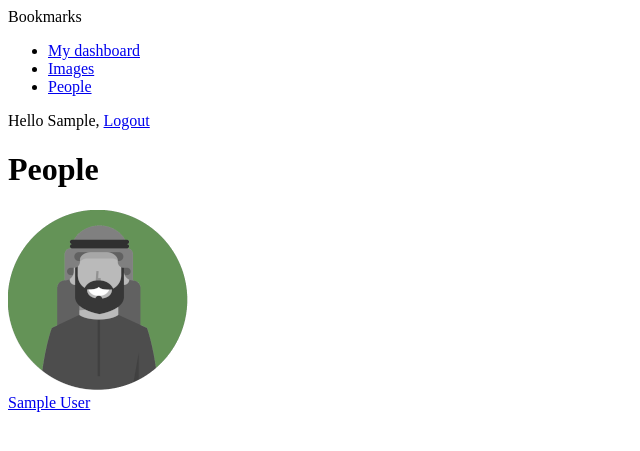
After one commit to aahmedsamy/bookmarks, a Django app: page /account/users/ in a window 1280 px wide. The commit adds this page. Shown: the top 451 px of the page, without its empty margins (0-640 px from the left). Run offline with Django 4.2, Linux system fonts and the light colour scheme; the visitor is signed in with stand-in values (Sample User, id 1); data comes from the database, SQL or seed files in the repository; some libraries are stand-ins or nearby versions.

Commit message:
Building a follow system

```diff
--- /dev/null
+++ b/account/templates/account/user/list.html
@@ -0,0 +1,23 @@
+{% extends "base.html" %}
+{% load static %}
+{% load thumbnail %}
+293
+{% block title %}People{% endblock %}
+{% block content %}
+    <h1>People</h1>
+    <div id="people-list">
+        {% for user in users %}
+            <div class="user">
+                <a href="{{ user.get_absolute_url }}">
+                    <img src="{% if user.profile.photo %}{% thumbnail user.profile.photo 180x180 %}{% else %}
+                        {% static 'images/profile_pic.png' %}{% endif %}">
+                </a>
+                <div class="info">
+                    <a href="{{ user.get_absolute_url }}" class="title">
+                        {{ user.get_full_name }}
+                    </a>
+                </div>
+            </div>
+        {% endfor %}
+    </div>
+{% endblock %}
--- a/account/templates/base.html
+++ b/account/templates/base.html
@@ -1,6 +1,6 @@
 {% load static %}
 <!DOCTYPE html>
-<html>
+<html lang="en">
 <head>
     <title>{% block title %}{% endblock %}</title>
     <link href="{% static "css/base.css" %}" rel="stylesheet">
@@ -49,9 +49,9 @@
     const csrftoken = Cookies.get('csrftoken');
     document.addEventListener('DOMContentLoaded', (event) => {
 // DOM loaded
-    {% block domready %}
-    {% endblock %}
-})
+        {% block domready %}
+        {% endblock %}
+    })
 </script>
 </body>
 </html>
--- a/account/urls.py
+++ b/account/urls.py
@@ -6,4 +6,8 @@ urlpatterns = [
     path('', views.dashboard, name='dashboard'),
     path('register/', views.register, name='register'),
     path('edit/', views.edit, name='edit'),
+    path('users/', views.user_list, name='user_list'),
+    path('users/follow/', views.user_follow, name='user_follow'),
+    path('users/<username>/', views.user_detail, name='user_detail'),
+
 ]
--- a/account/views.py
+++ b/account/views.py
@@ -1,9 +1,12 @@
 from django.contrib import messages
 from django.contrib.auth.decorators import login_required
-from django.shortcuts import render
+from django.contrib.auth.models import User
+from django.http import JsonResponse
+from django.shortcuts import render, get_object_or_404
+from django.views.decorators.http import require_POST
 
 from account.forms import UserRegistrationForm, UserEditForm, ProfileEditForm
-from account.models import Profile
+from account.models import Profile, Contact
 
 
 def register(request):
@@ -60,3 +63,46 @@ def dashboard(request):
     return render(request,
                   'account/dashboard.html',
                   {'section': 'dashboard'})
+
+
+@login_required
+def user_list(request):
+    users = User.objects.filter(is_active=True)
+    # TODO: ADD PAGINATION
+    return render(request,
+                  'account/user/list.html',
+                  {'section': 'people',
+                   'users': users})
+
+
+@login_required
+def user_detail(request, username):
+    user = get_object_or_404(User,
+                             username=username,
+                             is_active=True)
+    # TODO: ADD PAGINATION to list of bookmarked images
+    return render(request,
+                  'account/user/detail.html',
+                  {'section': 'people',
+                   'user': user})
+
+
+@require_POST
+@login_required
+def user_follow(request):
+    user_id = request.POST.get('id')
+    action = request.POST.get('action')
+    if user_id and action:
+        try:
+            user = User.objects.get(id=user_id)
+            if action == 'follow':
+                Contact.objects.get_or_create(
+                    user_from=request.user,
+                    user_to=user)
+            else:
+                Contact.objects.filter(user_from=request.user,
+                                       user_to=user).delete()
+            return JsonResponse({'status': 'ok'})
+        except User.DoesNotExist:
+            return JsonResponse({'status': 'error'})
+    return JsonResponse({'status': 'error'})
--- a/bookmarks/settings.py
+++ b/bookmarks/settings.py
@@ -14,6 +14,7 @@ from pathlib import Path
 
 # Build paths inside the project like this: BASE_DIR / 'subdir'.
 import environ
+from django.urls import reverse_lazy
 
 BASE_DIR = Path(__file__).resolve().parent.parent
 
@@ -168,3 +169,11 @@ SOCIAL_AUTH_FACEBOOK_SCOPE = ['email']
 # GOOGLE
 SOCIAL_AUTH_GOOGLE_OAUTH2_KEY = env('SOCIAL_AUTH_GOOGLE_OAUTH2_KEY')  # Google Client ID
 SOCIAL_AUTH_GOOGLE_OAUTH2_SECRET = env('SOCIAL_AUTH_GOOGLE_OAUTH2_SECRET')  # Google Client Secret
+
+# ABSOLUTE URL OVERRIDES
+ABSOLUTE_URL_OVERRIDES = {
+    'auth.user': lambda u: reverse_lazy('user_detail',
+                                        args=[u.username])
+}
+# NOT ALLOWED USERNAMES
+NOT_ALLOWED_USERNAMES = ['follow']
--- a/images/templates/images/image/detail.html
+++ b/images/templates/images/image/detail.html
@@ -14,7 +14,7 @@
                     <span class="total">{{ total_likes }}</span>
                     like{{ total_likes|pluralize }}
                 </span>
-                {% if image.user != request.user and request.user.is_autheticated %}
+                {% if image.user != request.user and request.user.is_authenticated %}
                     <a href="#" data-id="{{ image.id }}"
                        data-action="{% if request.user in users_like %}un{% endif %}like"
                        class="like button">
```
Also changed, not shown: account/forms.py (+8 -0 lines), account/models.py (+29 -0 lines), account/templates/account/user/detail.html (added, +67 -0 lines), account/migrations/0002_contact_contact_account_con_created_8bdae6_idx.py (added), account/static/images/profile_pic.png (added).
